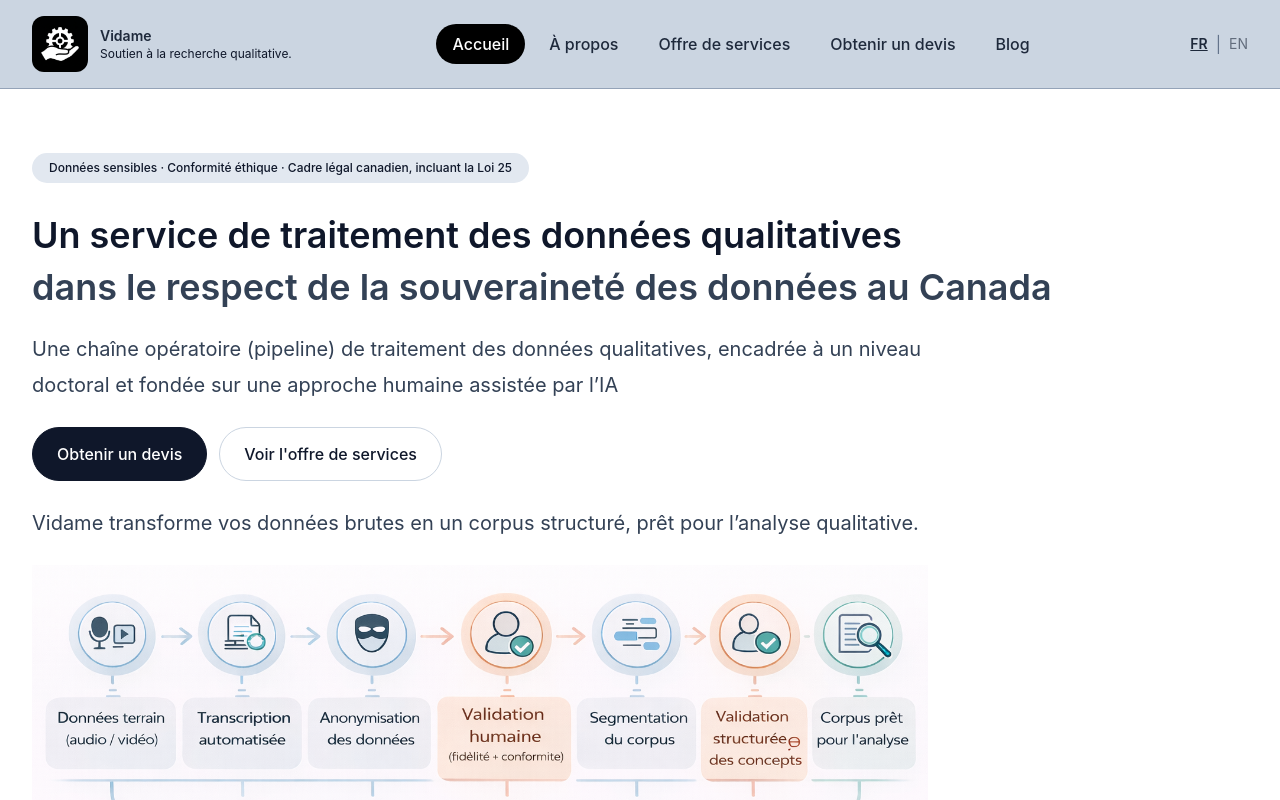
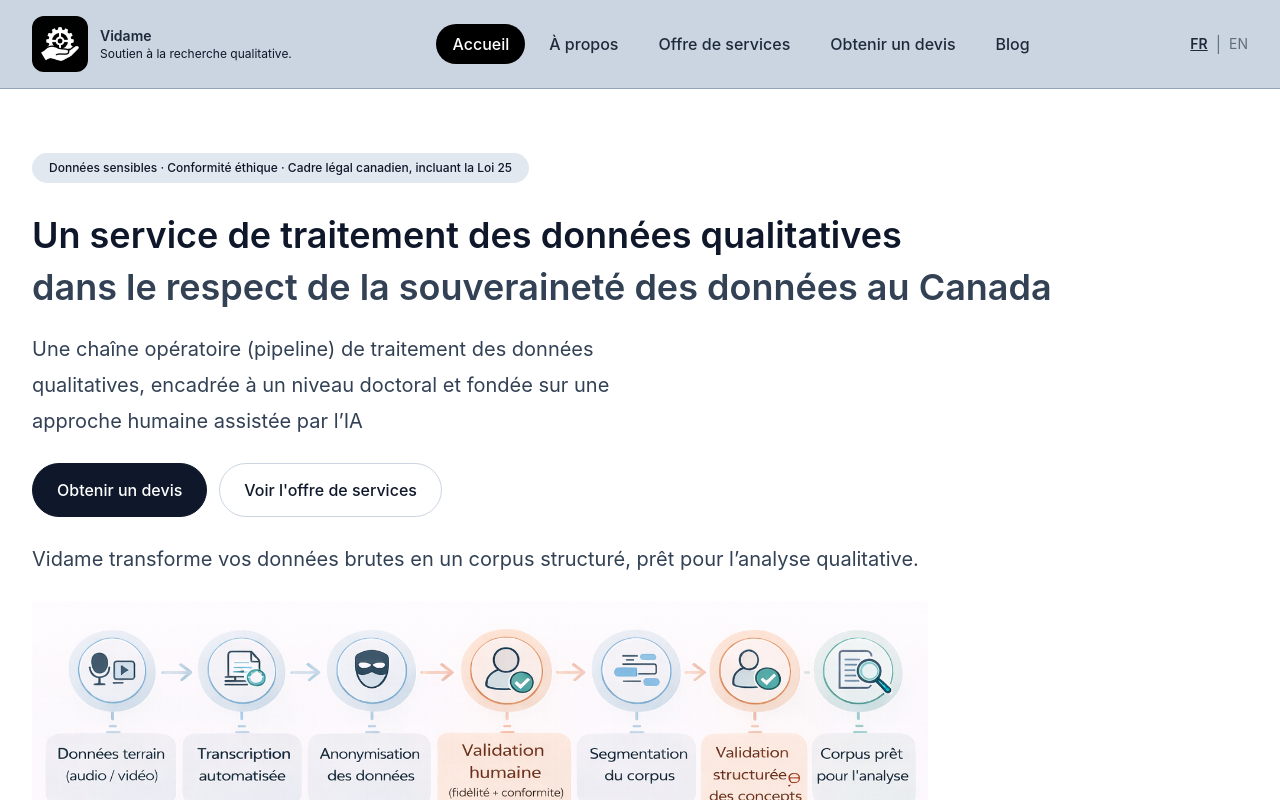
Before and after one commit to momopro21/vidame-recherche, a React (Vite) app: page / in a window 1280 px wide. Shown: the top 800 px of the page. Built offline with nearby package versions, Linux system fonts and the light colour scheme; the HTML template or start-up script is replaced by a standard one.

Commit message:
Update App.tsx

```diff
--- a/src/App.tsx
+++ b/src/App.tsx
@@ -515,7 +515,7 @@ function Accueil({setPage,lang,}: {setPage: (page: string) => void;lang: "fr" |
           </h1>
 
             {/* ===== VIDAME_REPERE_TEXTE_HERO_ACCUEIL ===== */}
-            <p className="max-w-4xl text-lg leading-8 text-slate-700 md:text-xl md:leading-9">
+            <p className="max-w-2xl text-lg leading-8 text-slate-700 md:text-xl md:leading-9">
               {lang === "fr"
                 ? "Une chaîne opératoire (pipeline) de traitement des données qualitatives, encadrée à un niveau doctoral et fondée sur une approche humaine assistée par l’IA"
                 : "A qualitative data processing pipeline, overseen at the doctoral level and based on a human-centered, AI-assisted approach"}
```
